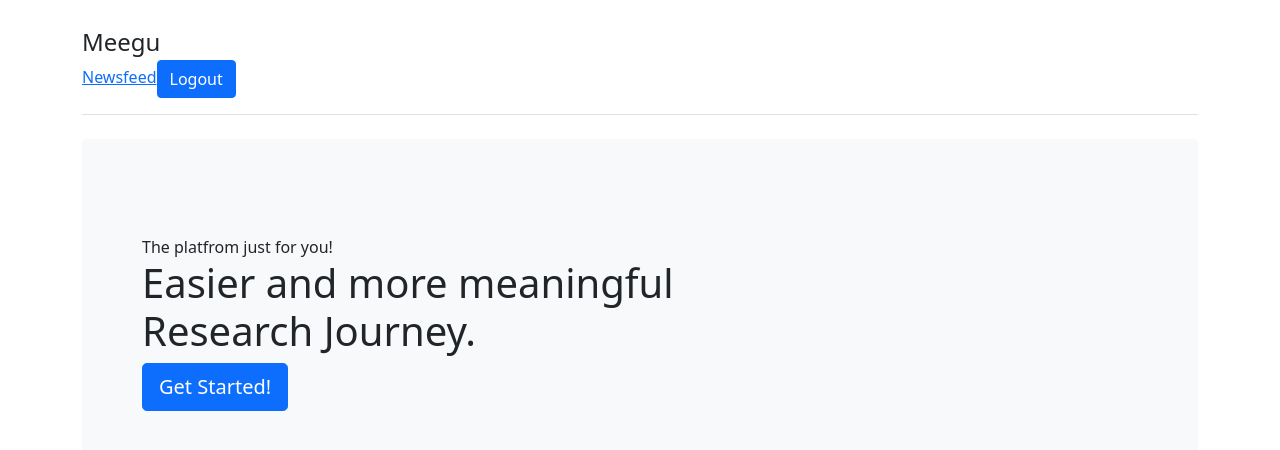
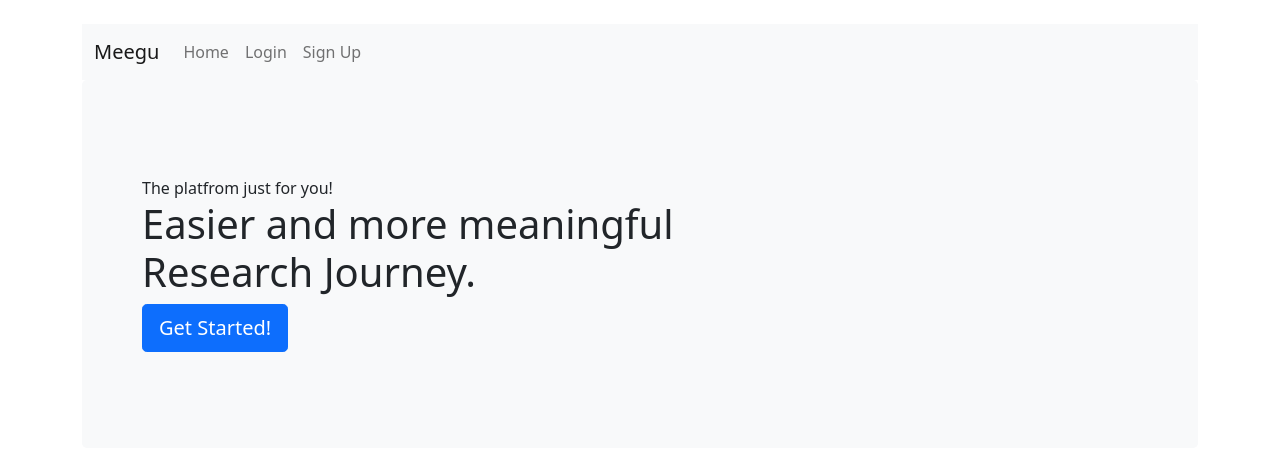
Before and after one commit to nathanmaru/Meegu, a React (Create React App) app in the folder meegu-frontend/: page / in a window 1280 px wide. Shown: the top 450 px of the page. Built offline with nearby package versions, Linux system fonts and the light colour scheme.

Commit message:
navbar fixed

```diff
--- a/meegu-frontend/src/components/common/navbar.jsx
+++ b/meegu-frontend/src/components/common/navbar.jsx
@@ -1,25 +1,74 @@
+import React, { Fragment, useState } from 'react';
+import { Link } from 'react-router-dom';
+import { useDispatch, connect } from 'react-redux';
 import { userLoggedOut } from '../../store/authSlice';
-import { useDispatch, useSelector } from 'react-redux';
-import { Link, Redirect } from 'react-router-dom';
 
-const NavBar = () => {
+const Navbar = ({ isAuthenticated }) => {
 	const dispatch = useDispatch();
+	const [redirect, setRedirect] = useState(false);
 
-	const loggout_user = () => {
+	const logout_user = () => {
 		dispatch(userLoggedOut());
+		setRedirect(true);
 	};
 
+	const guestLinks = () => (
+		<Fragment>
+			<li className='nav-item'>
+				<Link className='nav-link' to='/login'>
+					Login
+				</Link>
+			</li>
+			<li className='nav-item'>
+				<Link className='nav-link' to='/signup'>
+					Sign Up
+				</Link>
+			</li>
+		</Fragment>
+	);
+	const authLinks = () => (
+		<Fragment>
+			<li className='nav-item'>
+				<a className='nav-link' href='#!' onClick={logout_user}>
+					Log out
+				</a>
+			</li>
+		</Fragment>
+	);
+
 	return (
-		<header className='pb-3 mb-4 border-bottom'>
-			<a href='/' className='d-flex align-items-center text-dark text-decoration-none'>
-				<span className='fs-4'>Meegu</span>
-			</a>
-			<Link to='/newsfeed'>Newsfeed</Link>
-			<button className='btn btn-primary btn-xs' onClick={loggout_user}>
-				Logout
-			</button>
-		</header>
+		<nav className='navbar navbar-expand-lg navbar-light bg-light'>
+			<div className='container-fluid'>
+				<Link className='navbar-brand' to='/'>
+					Meegu
+				</Link>
+				<button
+					className='navbar-toggler'
+					type='button'
+					data-bs-toggle='collapse'
+					data-bs-target='#navbarNav'
+					aria-controls='navbarNav'
+					aria-expanded='false'
+					aria-label='Toggle navigation'
+				>
+					<span className='navbar-toggler-icon'></span>
+				</button>
+				<div className='collapse navbar-collapse' id='navbarNav'>
+					<ul className='navbar-nav'>
+						<li className='nav-item'>
+							<Link className='nav-link' to='/'>
+								Home
+							</Link>
+						</li>
+						{isAuthenticated ? authLinks() : guestLinks()}
+					</ul>
+				</div>
+			</div>
+		</nav>
 	);
 };
 
-export default NavBar;
+const mapStateToProps = (state) => ({
+	isAuthenticated: state.user.isAuthenticated,
+});
+export default connect(mapStateToProps, null)(Navbar);
--- a/meegu-frontend/src/components/hocs/layout.jsx
+++ b/meegu-frontend/src/components/hocs/layout.jsx
@@ -6,7 +6,7 @@ import NavBar from '../common/navbar';
 import { connect } from 'react-redux';
 import { googleAuth, checkAuth, load_user } from '../../store/authSlice';
 
-const Layout = ({ checkAuth, load_user, googleAuth, children }) => {
+const Layout = ({ checkAuth, load_user, googleAuth, isAuthenticated, children }) => {
 	let location = useLocation();
 
 	useEffect(() => {
@@ -23,7 +23,6 @@ const Layout = ({ checkAuth, load_user, googleAuth, children }) => {
 			const formBody = Object.keys(details)
 				.map((key) => encodeURIComponent(key) + '=' + encodeURIComponent(details[key]))
 				.join('&');
-
 			googleAuth(formBody);
 		} else {
 			if (localStorage.getItem('access')) {
@@ -41,4 +40,8 @@ const Layout = ({ checkAuth, load_user, googleAuth, children }) => {
 	);
 };
 
-export default connect(null, { checkAuth, load_user, googleAuth })(Layout);
+const mapStateToProps = (state) => ({
+	isAuthenticated: state.user.isAuthenticated,
+});
+
+export default connect(mapStateToProps, { checkAuth, load_user, googleAuth })(Layout);
--- a/meegu-frontend/src/components/newsfeed.jsx
+++ b/meegu-frontend/src/components/newsfeed.jsx
@@ -1,6 +1,5 @@
 import { connect } from 'react-redux';
 import Loader from './loader';
-import withAuth from './hocs/withAuth';
 
 const NewsFeed = ({ user, isLoading }) => {
 	return <div>{isLoading ? <Loader /> : <div>Hello {user.first_name}</div>}</div>;
```
